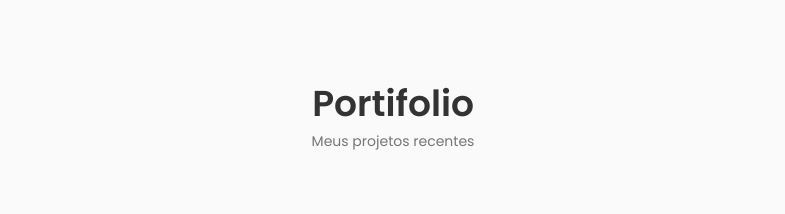
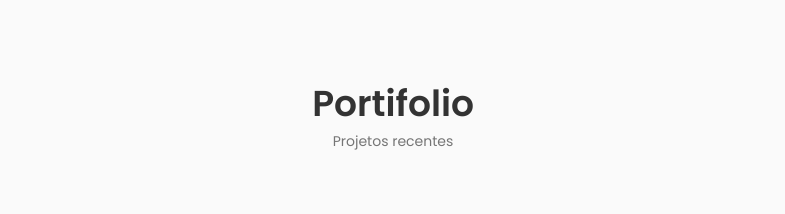
Before and after one commit to Levi-Valverde/portfolio, a React (Vite) app: page / in a window 1280 px wide. Shown: the part 2400-2614 px from the top of the page, without its empty margins (247-1032 px from the left). Built offline with nearby package versions, Linux system fonts and the light colour scheme.

Commit message:
Update Work.jsx

```diff
--- a/src/components/Work/Work.jsx
+++ b/src/components/Work/Work.jsx
@@ -5,7 +5,7 @@ export function Work() {
   return (
     <section className="work section" id="portifolio">
       <h2 className="section__title">Portifolio</h2>
-      <span className="section__subtitle">Meus projetos recentes</span>
+      <span className="section__subtitle">Projetos recentes</span>
 
       <Works />
     </section>
```
